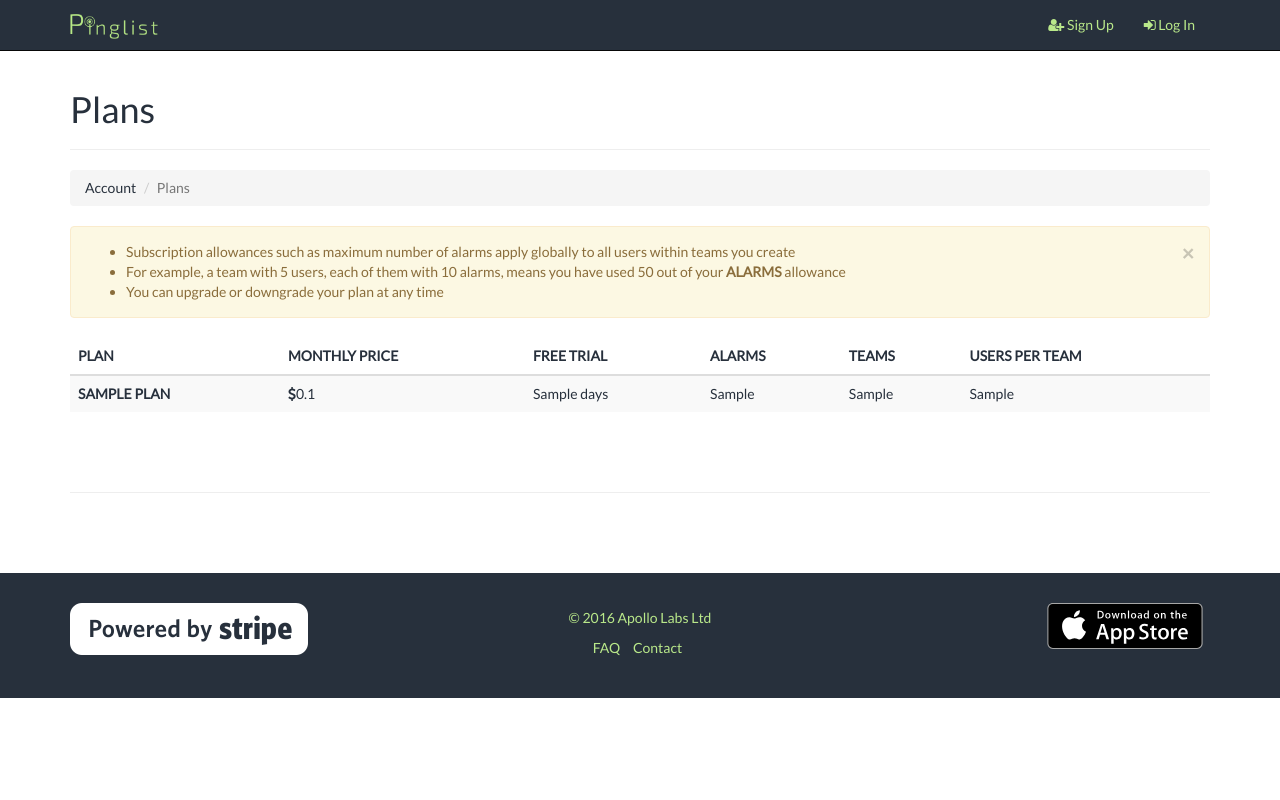
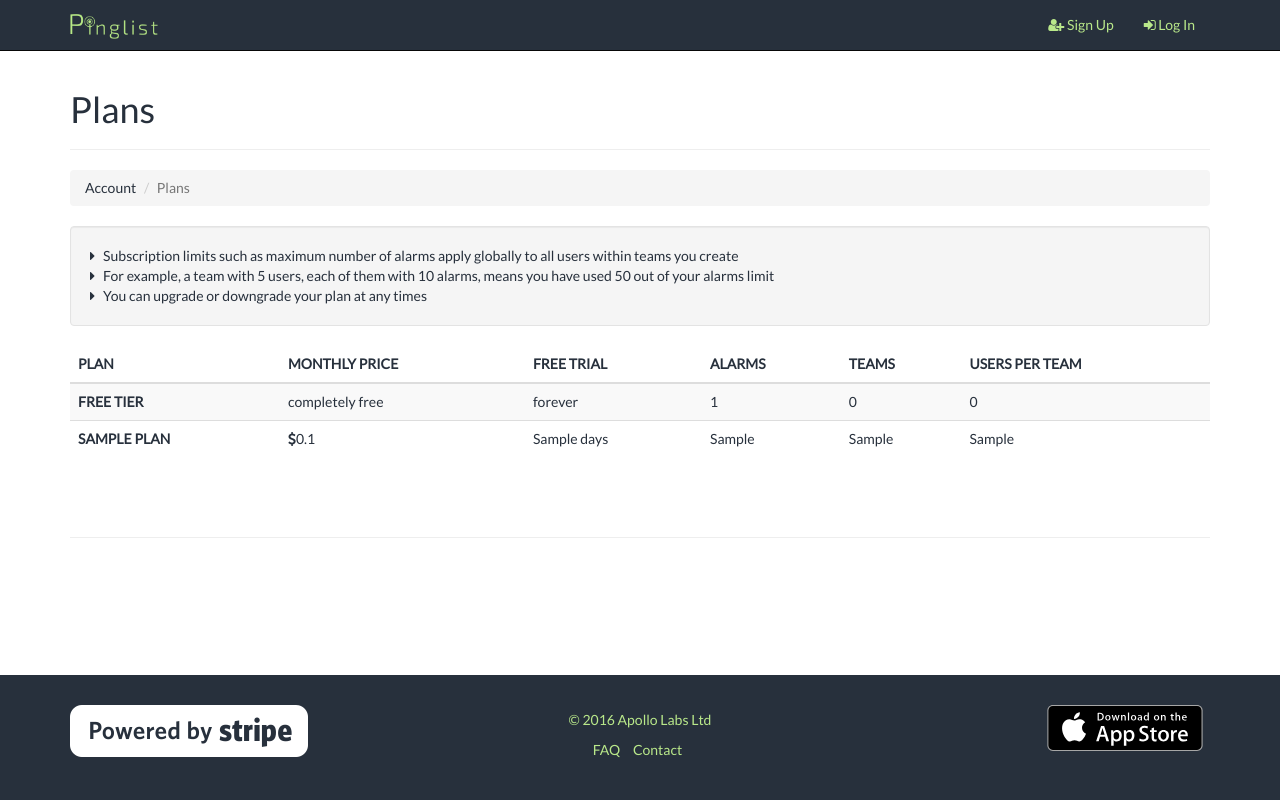
Before and after one commit to RichardKnop/pinglist-app, a Django app: template pinglist/apps/subscriptions/templates/subscriptions/plans.html in a window 1280 px wide. Run offline with Django 3.2, Linux system fonts and the light colour scheme; the template is opened without the code that fills it: most values are stand-ins (such as "Sample title", 1, 10 or a date in 2020); some libraries are stand-ins or nearby versions.

Commit message:
Lots of small improvements.

```diff
--- a/pinglist/apps/subscriptions/templates/subscriptions/plans.html
+++ b/pinglist/apps/subscriptions/templates/subscriptions/plans.html
@@ -15,25 +15,20 @@
             <li class="active">Plans</li>
         </ol>
 
-        <div class="alert alert-warning" role="alert">
-            <button type="button" class="close" data-dismiss="alert" aria-label="Close">
-                <span aria-hidden="true">&times;</span>
-            </button>
-            <ul>
-                <li>
-                    Subscription allowances such as maximum number of alarms apply globally
+        <div class="well">
+            <i class="fa fa-caret-right" aria-hidden="true"></i> &nbsp;
+            Subscription limits such as maximum number of alarms apply globally
             to all users within teams you create
-                </li>
-                <li>
+            <br>
+            <i class="fa fa-caret-right" aria-hidden="true"></i> &nbsp;
             For example, a team with 5 users, each of them with 10 alarms,
-                    means you have used 50 out of your <b>ALARMS</b> allowance
-                </li>
-                <li>
-                    You can upgrade or downgrade your plan at any time
-                </li>
-            </ul>
+            means you have used 50 out of your alarms limit
+            <br>
+            <i class="fa fa-caret-right" aria-hidden="true"></i> &nbsp;
+            You can upgrade or downgrade your plan at any times
         </div>
 
+        <div class="table-container">
             <table class="table table-striped">
                 <thead>
                 <tr>
@@ -46,7 +41,14 @@
                 </tr>
                 </thead>
                 <tbody>
-
+                <tr>
+                    <td><b>Free Tier</b></td>
+                    <td>completely free</td>
+                    <td>forever</td>
+                    <td>1</td>
+                    <td>0</td>
+                    <td>0</td>
+                </tr>
                 {% for plan in plans|get:"_embedded"|get:"plans" %}
                     <tr>
                         <td><b>{{ plan.name|escape }}</b></td>
@@ -60,6 +62,7 @@
                 {% endfor %}
                 </tbody>
             </table>
+        </div>
 
         <hr class="featurette-divider">
 
--- a/pinglist/proj/static/css/main.css
+++ b/pinglist/proj/static/css/main.css
@@ -8,6 +8,24 @@ body, html {
 body {
     /* Required padding for .navbar-fixed-top. Remove if using .navbar-static-top. Change if height of navigation changes. */
     margin-top: 50px;
+}
+
+html {
+  position: relative;
+  min-height: 100%;
+}
+
+body {
+  /* Margin bottom by footer height */
+  margin-bottom: 125px;
+}
+
+.footer {
+  position: absolute;
+  bottom: 0;
+  width: 100%;
+  /* Set the fixed height of the footer here */
+  height: 125px;
 }
 
 a {
--- a/pinglist/proj/templates/layout.html
+++ b/pinglist/proj/templates/layout.html
@@ -122,9 +122,12 @@
     <!-- /.container -->
 </nav>
 
-{% block content %}{% endblock %}
+<div class="wrapper">
+    {% block content %}{% endblock %}
+    <div class="push"></div>
+</div>
 
-<footer>
+<footer class="footer">
     <div class="container" class="clearfix">
         <div class="row">
             <div class="col-sm-4">
```
Also changed, not shown: pinglist/apps/alarms/templates/alarms/index.html (+0 -10 lines), pinglist/apps/payment_sources/templates/payment_sources/index.html (+0 -10 lines), pinglist/apps/subscriptions/templates/subscriptions/add.html (+5 -7 lines), pinglist/apps/subscriptions/templates/subscriptions/index.html (+0 -10 lines), pinglist/apps/subscriptions/templates/subscriptions/update.html (+5 -7 lines), pinglist/apps/teams/templates/teams/index.html (+0 -10 lines). Lines whose indentation alone changed are shown as unchanged.
